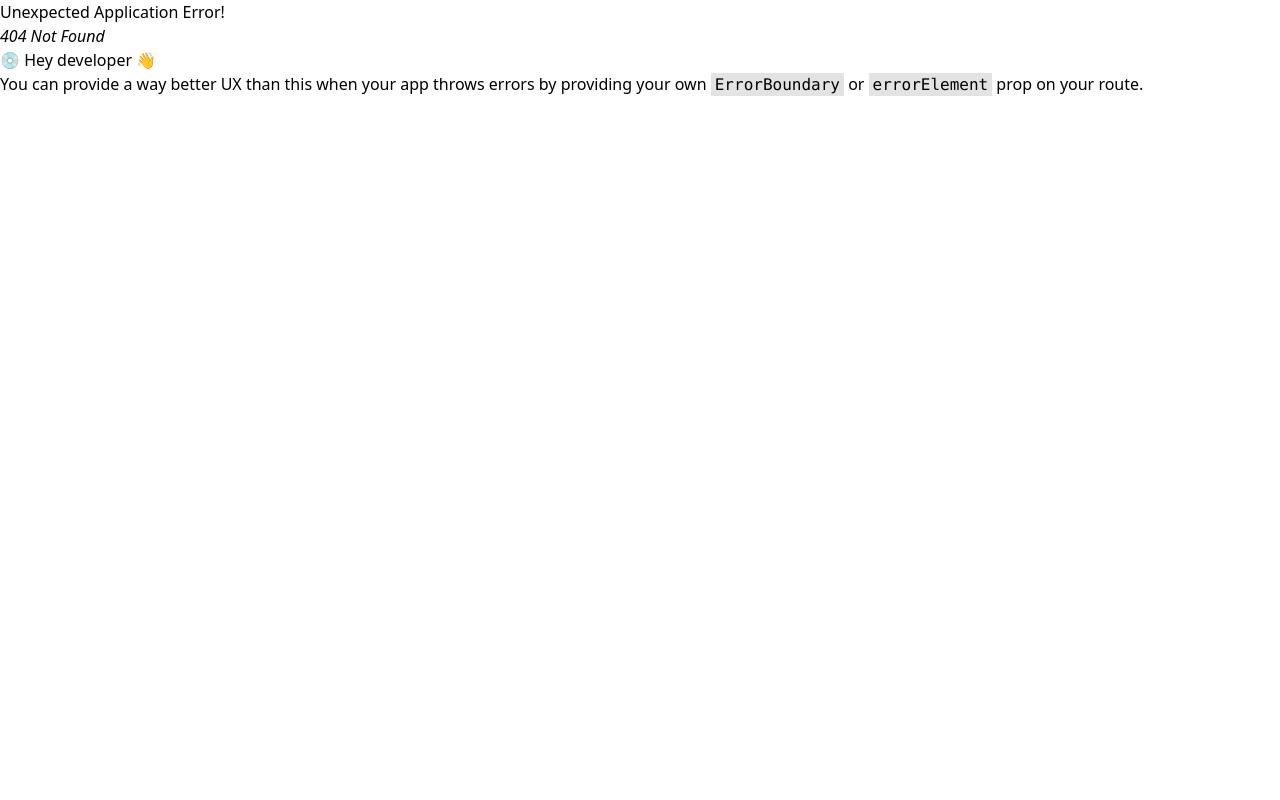
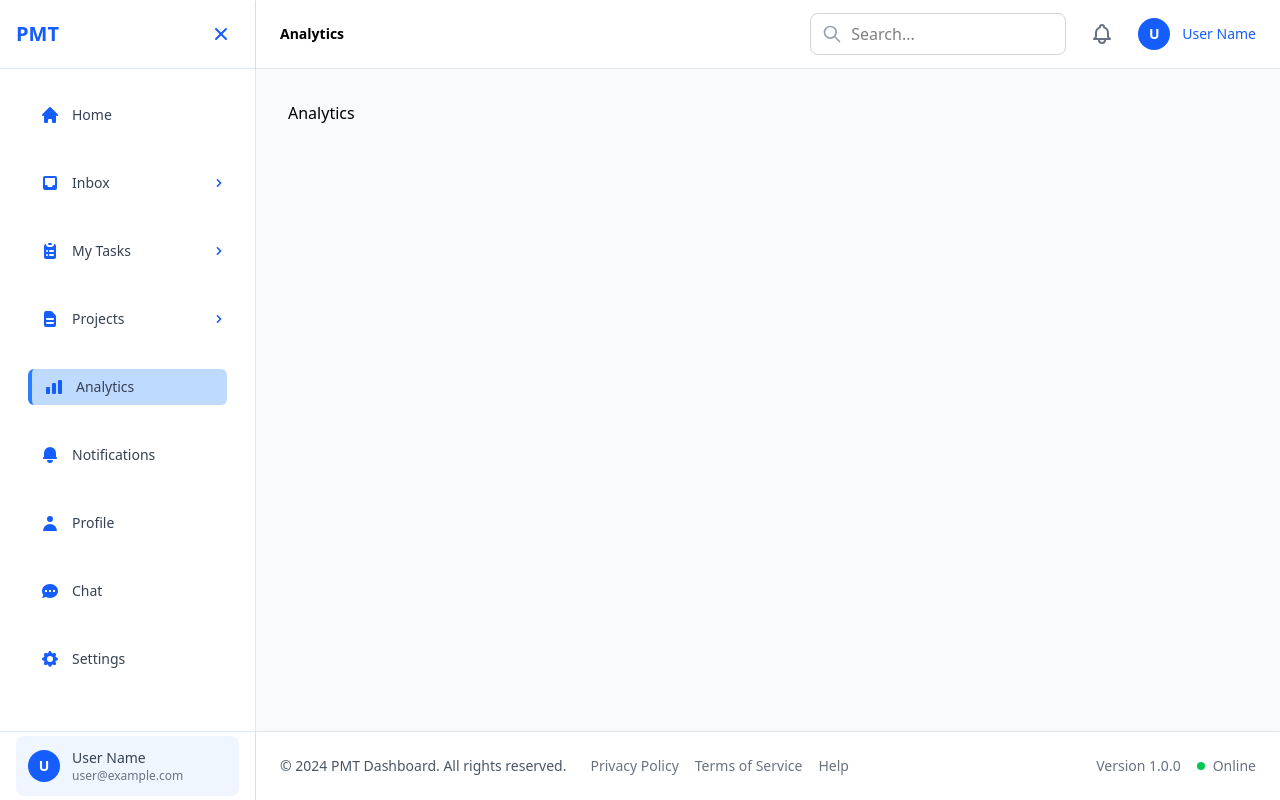
Before and after one commit to Sushil88081/PMT, a React (Vite) app in the folder pmt-app/: page /analytics in a window 1280 px wide. Before the commit this address had no page. Built offline with nearby package versions, Linux system fonts and the light colour scheme.

Commit message:
fix:location

```diff
--- a/pmt-app/src/commonComponents/Header.tsx
+++ b/pmt-app/src/commonComponents/Header.tsx
@@ -1,16 +1,44 @@
 import React from 'react'
+import { useLocation } from 'react-router'
 
 interface HeaderProps {
   className?: string
 }
 
+
 const Header: React.FC<HeaderProps> = ({ className = '' }) => {
+  const location = useLocation()
+  const pathName = location.pathname
+  console.log("location", location.pathname)
+
   return (
     <header className={`bg-white border-b border-gray-200 shadow-sm ${className}`}>
       <div className="px-6 py-[13px]">
         <div className="flex items-center justify-between">
           <div className="flex items-center space-x-4">
-             <h2 className="text-sm font-semibold text-gray-900">Dashboard</h2>
+            {/* <h2 className="text-sm font-semibold text-gray-900">Dashboard</h2> */}
+            {
+              pathName === "/home" ? (
+                <h2 className="text-sm font-semibold text-blue-600">Home</h2>
+              ) : pathName === "/projects" ? (
+                <h2 className="text-sm font-semibold text-blue-600">Projects</h2>
+              ) : pathName === "/tasks" ? (
+                <h2 className="text-sm font-semibold text-blue-600">Tasks</h2>
+              ) : pathName=="/inbox"?(
+                <h2 className="text-sm font-semibold text-blue-600">Inbox</h2>
+              ):pathName=="/analytics"?(
+                  <h2 className="text-sm font-semibold textblue-600 ">Analytics</h2>
+              ):pathName=="/notifications"?(
+                  <h2 className="text-sm font-semibold text-blue-600">Notifications</h2>
+              ):pathName=="/profile"?(
+                  <h2 className="text-sm font-semibold text-blue-600">Profile</h2>
+              ):pathName=="/chat"?(
+                  <h2 className="text-sm font-semibold text-blue-600">Chat</h2>
+              ):pathName=="/settings"?(
+                  <h2 className="text-sm font-semibold text-blue-600">Setting</h2>
+              ):""
+            }
+
           </div>
 
           <div className="flex items-center space-x-4">
@@ -42,7 +70,7 @@ const Header: React.FC<HeaderProps> = ({ className = '' }) => {
               <div className="w-8 h-8 bg-blue-600 rounded-full flex items-center justify-center">
                 <span className="text-white text-sm font-semibold">U</span>
               </div>
-              <span className="hidden md:block text-sm font-medium text-gray-700">User Name</span>
+              <span className="hidden md:block text-sm font-medium text-blue-600">User Name</span>
             </div>
           </div>
         </div>
--- /dev/null
+++ b/pmt-app/src/container/analytics/analytics.tsx
@@ -0,0 +1,9 @@
+import React from 'react'
+
+const Analytics = () => {
+  return (
+    <div>Analytics</div>
+  )
+}
+
+export default Analytics
--- /dev/null
+++ b/pmt-app/src/container/chat/chat.tsx
@@ -0,0 +1,9 @@
+import React from 'react'
+
+const Chat = () => {
+  return (
+    <div>Chat......</div>
+  )
+}
+
+export default Chat
--- /dev/null
+++ b/pmt-app/src/container/inbox/inbox.tsx
@@ -0,0 +1,9 @@
+import React from 'react'
+
+const Inbox = () => {
+  return (
+    <div>Inbox</div>
+  )
+}
+
+export default Inbox
--- /dev/null
+++ b/pmt-app/src/container/notification/notification.tsx
@@ -0,0 +1,9 @@
+import React from 'react'
+
+const Notification = () => {
+  return (
+    <div>Notification</div>
+  )
+}
+
+export default Notification
--- /dev/null
+++ b/pmt-app/src/container/profile/profile.tsx
@@ -0,0 +1,9 @@
+import React from 'react'
+
+const Profile = () => {
+  return (
+    <div>Profile</div>
+  )
+}
+
+export default Profile
--- /dev/null
+++ b/pmt-app/src/container/setting/setting.tsx
@@ -0,0 +1,9 @@
+import React from 'react'
+
+const Setting = () => {
+  return (
+    <div>Setting</div>
+  )
+}
+
+export default Setting
--- a/pmt-app/src/container/sideBar/index.tsx
+++ b/pmt-app/src/container/sideBar/index.tsx
@@ -11,7 +11,8 @@ import {
   HiCog,
   HiDocumentText,
   HiChartBar,
-  HiBell
+  HiBell,
+  HiChat
 } from 'react-icons/hi'
 import {  NavLink } from 'react-router'
 
@@ -88,11 +89,18 @@ const navigationItems: NavItem[] = [
     href: '/profile'
   },
   {
+    id: 'chat',
+    label: 'Chat',
+    icon: <HiChat className="w-5 h-5" />,
+    href: '/chat'
+  },
+  {
     id: 'settings',
     label: 'Settings',
     icon: <HiCog className="w-5 h-5" />,
     href: '/settings'
-  }
+  },
+
 ]
 
 interface SidebarProps {
--- /dev/null
+++ b/pmt-app/src/container/task/task.tsx
@@ -0,0 +1,9 @@
+import React from 'react'
+
+const Task = () => {
+  return (
+    <div>Task</div>
+  )
+}
+
+export default Task
```
Also changed, not shown: pmt-app/src/app/route.tsx (+18 -1 lines).
